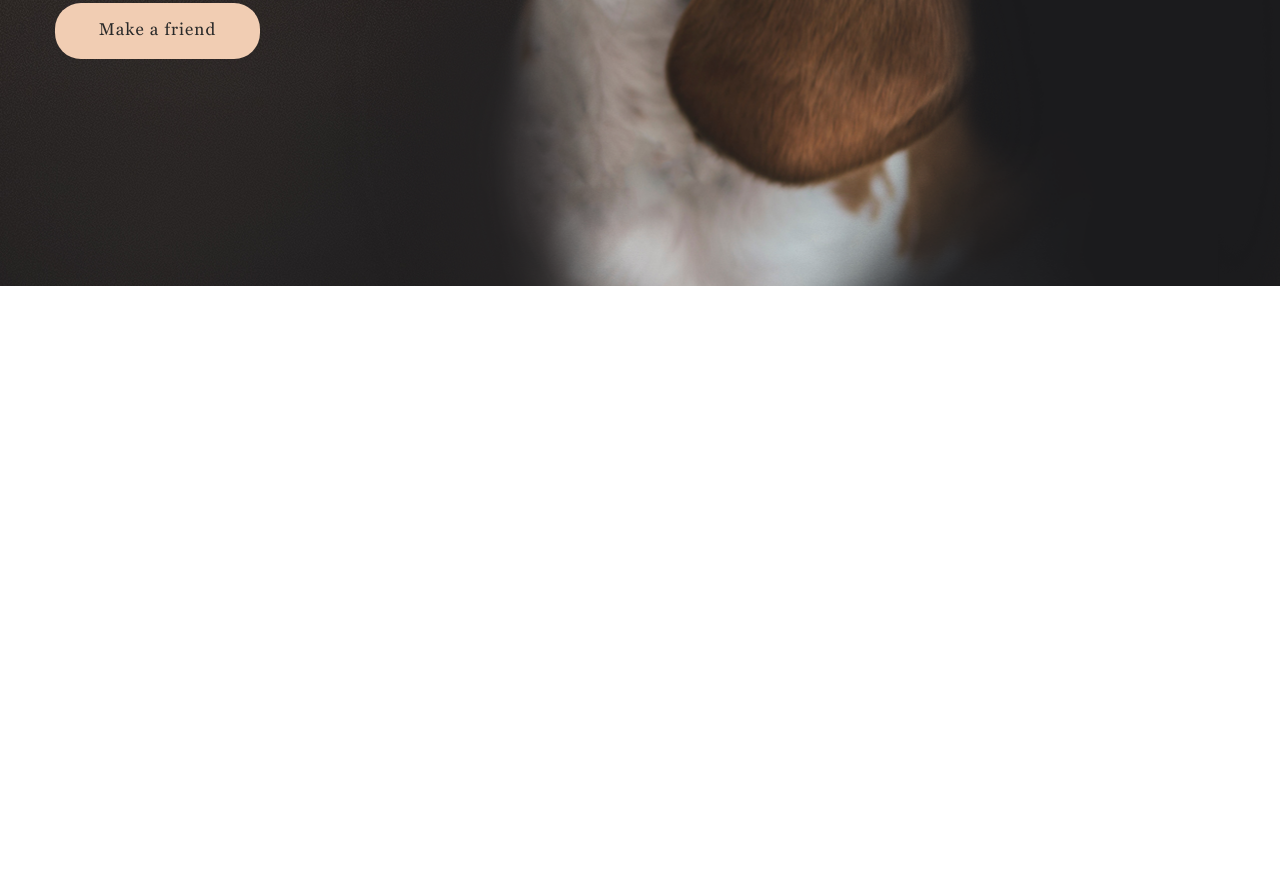
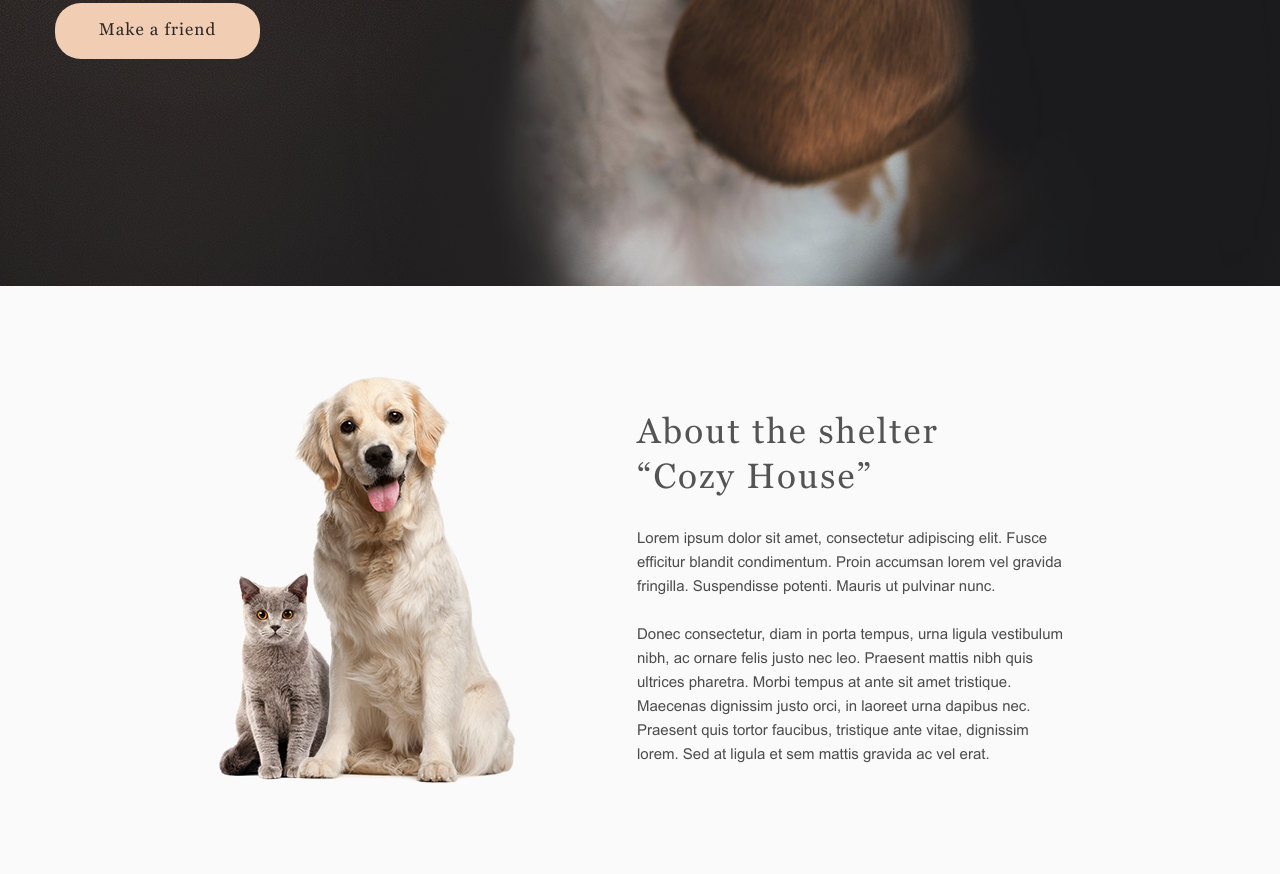
Before and after one commit to chin-cho-cho/my_project, a plain HTML site: page index.html in a window 1280 px wide. Shown: the part 639-1513 px from the top of the page. Before the commit the page ends 925 px from the top, so only its background shows below. Drawn offline with Linux system fonts and the light colour scheme.

Commit message:
Добавлен блок about

```diff
--- a/index.html
+++ b/index.html
@@ -53,5 +53,31 @@
     <!-- /.hero -->
   </header>
   <!-- /.header -->
+  <main>
+    <section class="about">
+      <div class="container">
+        <div class="about__container">
+          <img src="/img/about/Pets.png" alt="" class="about__image">
+          <div class="about__content-block">
+            <h2 class="about__title">About the shelter<br>
+              “Cozy House”</h2>
+            <p class="about__subtitle">Lorem ipsum dolor sit amet, consectetur adipiscing elit. Fusce <br>
+              efficitur blandit condimentum. Proin accumsan lorem vel gravida <br>
+              fringilla. Suspendisse potenti. Mauris ut pulvinar nunc.<br><br>
+              Donec consectetur, diam in porta tempus, urna ligula vestibulum <br>
+              nibh, ac ornare felis justo nec leo. Praesent mattis nibh quis <br>
+              ultrices pharetra. Morbi tempus at ante sit amet tristique. <br>
+              Maecenas dignissim justo orci, in laoreet urna dapibus nec. <br>
+              Praesent quis tortor faucibus, tristique ante vitae, dignissim <br>
+              lorem. Sed at ligula et sem mattis gravida ac vel erat. </p>
+          </div>
+          <!-- /.about__content-block -->
+        </div>
+        <!-- /.about__container -->
+      </div>
+      <!-- /.container -->
+    </section>
+    <!-- /.about -->
+  </main>
 </body>
 </html>
--- /dev/null
+++ b/sass/blocks/_about.sass
@@ -0,0 +1,27 @@
+.about
+  background-color: #fafafa
+  padding: 90px 0
+  &__container
+    display: flex
+    align-items: center
+    justify-content: center
+  &__image
+  &__content-block
+    vertical-align: text-bottom
+    margin-left: 120px
+  &__title
+    display: block
+    color: #545454;
+    font-size: 35px
+    font-weight: 400
+    line-height: 45px
+    letter-spacing: 2.1px
+    margin-bottom: 27px
+    +georgia
+  &__subtitle
+    display: block
+    color: #4c4c4c
+    font-size: 15px
+    line-height: 24px
+    +arial
+    margin-top: 0
--- a/sass/style.sass
+++ b/sass/style.sass
@@ -1,10 +1,17 @@
 // Базовые настройки сетки
 @import 'grid'
+
 // Настройки шрифтов
 @import 'fonts'
+
 // Настройки интерфейса
 @import 'interface'
 
+// Подключение навигации
 @import 'blocks/navbar'
 
+// Подключение шапки сайта без навигации
 @import 'blocks/hero'
+
+// Подключение раздела About
+@import 'blocks/about'
```
Also changed, not shown: css/style.css, img/about/Pets.png (added), 1 other file.
